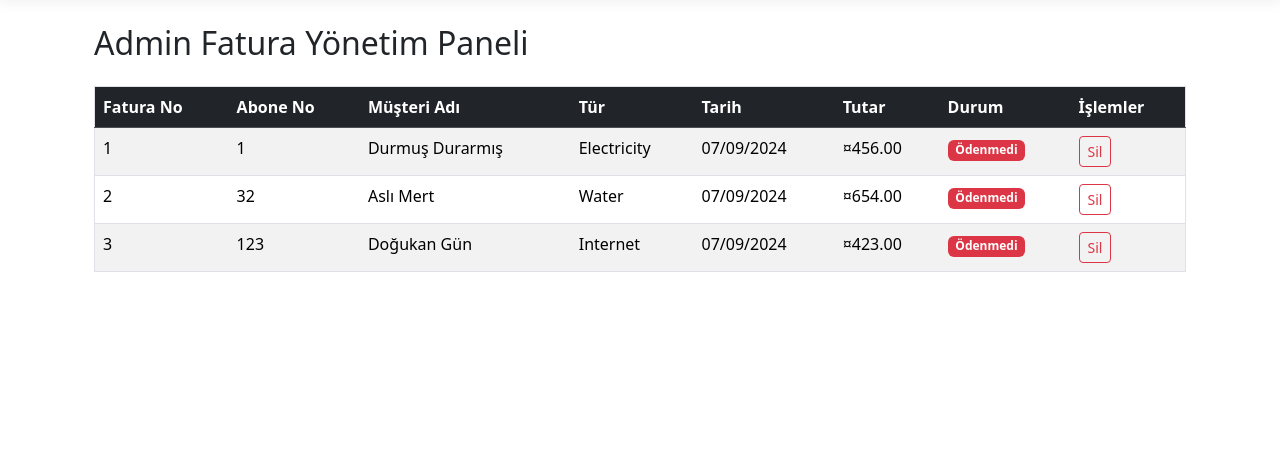
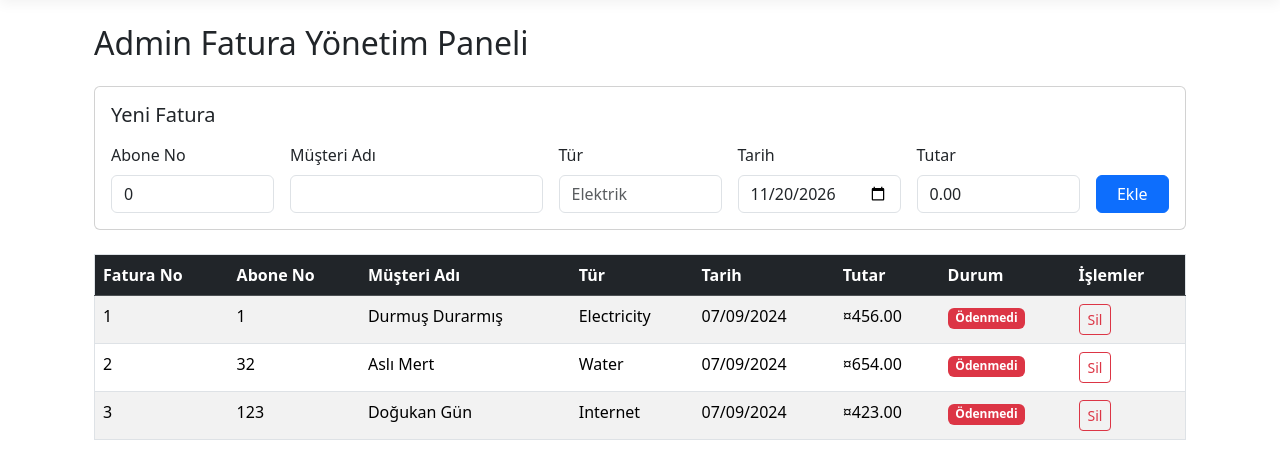
Before and after one commit to Tobacconist/ASPNET-Core-Bill-Payment-System, an ASP.NET Core app: page /Baslangic/AdminPanel in a window 1280 px wide. Shown: the part 57-527 px from the top of the page. Run offline with ASP.NET Core 8, Linux system fonts and the light colour scheme; data comes from the database, SQL or seed files in the repository; style sheets or scripts are compiled from the project's sources.

Commit message:
make add-invoice work from admin panel, redirect after delete

```diff
--- a/BillPaymentSystem/Controllers/BaslangicController.cs
+++ b/BillPaymentSystem/Controllers/BaslangicController.cs
@@ -1,7 +1,5 @@
 using Microsoft.AspNetCore.Mvc;
 using BillPaymentSystem.Models;
-using System;
-using System.Linq;
 
 namespace BillPaymentSystem.Controllers
 {
@@ -14,18 +12,14 @@ namespace BillPaymentSystem.Controllers
             _context = context;
         }
 
-        // --- ADMİN PANELİ İŞLEMLERİ ---
-
-        // Faturaları Listeleme
         public IActionResult AdminPanel()
         {
-            var faturalistesi = _context.Faturas.ToList();
-            return View(faturalistesi);
+            return View(PanelModeli());
         }
 
-        // Fatura Silme
         [HttpPost]
-        public IActionResult AdminPanel(int FaturaNo)
+        [ValidateAntiForgeryToken]
+        public IActionResult Sil(int FaturaNo)
         {
             var fatura = _context.Faturas.Find(FaturaNo);
             if (fatura != null)
@@ -33,24 +27,24 @@ namespace BillPaymentSystem.Controllers
                 _context.Faturas.Remove(fatura);
                 _context.SaveChanges();
             }
-            var faturalistesi = _context.Faturas.ToList();
-            return View("AdminPanel", faturalistesi);
+            return RedirectToAction(nameof(AdminPanel));
         }
 
-        // Yeni Fatura Ekleme
         [HttpPost]
-        public IActionResult YeniFaturaEkle(Fatura fatura)
+        [ValidateAntiForgeryToken]
+        public IActionResult YeniFaturaEkle([Bind("AboneNo,Name,FaturaType,Tarih,Tutar")] Fatura fatura)
         {
-            if (ModelState.IsValid)
+            if (!ModelState.IsValid)
             {
-                _context.Faturas.Add(fatura);
-                _context.SaveChanges();
-                return RedirectToAction("AdminPanel");
+                var model = PanelModeli();
+                model.YeniFatura = fatura;
+                return View(nameof(AdminPanel), model);
             }
-            return View(fatura);
+
+            _context.Faturas.Add(fatura);
+            _context.SaveChanges();
+            return RedirectToAction(nameof(AdminPanel));
         }
-
-        // --- MÜŞTERİ ÖDEME İŞLEMİ ---
 
         [HttpPost]
         [ValidateAntiForgeryToken]
@@ -84,5 +78,8 @@ namespace BillPaymentSystem.Controllers
 
             return RedirectToAction("Index", "Home");
         }
+
+        private AdminPanelViewModel PanelModeli() =>
+            new() { Faturalar = _context.Faturas.OrderBy(f => f.FaturaNo).ToList() };
     }
 }
--- a/BillPaymentSystem/Models/Fatura.cs
+++ b/BillPaymentSystem/Models/Fatura.cs
@@ -8,11 +8,15 @@ namespace BillPaymentSystem.Models
 
         [Key]
         public int FaturaNo { get; set; }
+        [Range(1, int.MaxValue, ErrorMessage = "Abone numarası pozitif olmalı.")]
         public int AboneNo { get; set; }
+        [Required(ErrorMessage = "Müşteri adı zorunlu."), StringLength(100)]
         public string Name { get; set; } = string.Empty;
+        [Required(ErrorMessage = "Fatura türü zorunlu."), StringLength(50)]
         public string FaturaType { get; set; } = string.Empty;
         public DateTime Tarih { get; set; }
         public bool Durum { get; set; }
+        [Range(0.01, 1_000_000, ErrorMessage = "Tutar 0,01 ile 1.000.000 arasında olmalı.")]
         public decimal Tutar { get; set; }
 
         public int GecikmeGunu(DateTime odemeTarihi) =>
--- a/BillPaymentSystem/Views/Baslangic/AdminPanel.cshtml
+++ b/BillPaymentSystem/Views/Baslangic/AdminPanel.cshtml
@@ -1,4 +1,4 @@
-@model IEnumerable<BillPaymentSystem.Models.Fatura>
+@model BillPaymentSystem.Models.AdminPanelViewModel
 
 @{
     ViewData["Title"] = "Admin Fatura Paneli";
@@ -6,6 +6,41 @@
 
 <div class="container mt-4">
     <h2 class="mb-4">Admin Fatura Yönetim Paneli</h2>
+
+    <form asp-action="YeniFaturaEkle" method="post" class="card card-body mb-4">
+        <h5 class="mb-3">Yeni Fatura</h5>
+        <div asp-validation-summary="ModelOnly" class="text-danger"></div>
+        <div class="row g-3">
+            <div class="col-md-2">
+                <label asp-for="YeniFatura.AboneNo" class="form-label">Abone No</label>
+                <input asp-for="YeniFatura.AboneNo" class="form-control" />
+                <span asp-validation-for="YeniFatura.AboneNo" class="text-danger"></span>
+            </div>
+            <div class="col-md-3">
+                <label asp-for="YeniFatura.Name" class="form-label">Müşteri Adı</label>
+                <input asp-for="YeniFatura.Name" class="form-control" />
+                <span asp-validation-for="YeniFatura.Name" class="text-danger"></span>
+            </div>
+            <div class="col-md-2">
+                <label asp-for="YeniFatura.FaturaType" class="form-label">Tür</label>
+                <input asp-for="YeniFatura.FaturaType" class="form-control" placeholder="Elektrik" />
+                <span asp-validation-for="YeniFatura.FaturaType" class="text-danger"></span>
+            </div>
+            <div class="col-md-2">
+                <label asp-for="YeniFatura.Tarih" class="form-label">Tarih</label>
+                <input asp-for="YeniFatura.Tarih" type="date" class="form-control" />
+                <span asp-validation-for="YeniFatura.Tarih" class="text-danger"></span>
+            </div>
+            <div class="col-md-2">
+                <label asp-for="YeniFatura.Tutar" class="form-label">Tutar</label>
+                <input asp-for="YeniFatura.Tutar" class="form-control" />
+                <span asp-validation-for="YeniFatura.Tutar" class="text-danger"></span>
+            </div>
+            <div class="col-md-1 d-flex align-items-end">
+                <button type="submit" class="btn btn-primary w-100">Ekle</button>
+            </div>
+        </div>
+    </form>
 
     <table class="table table-hover table-striped border">
         <thead class="table-dark">
@@ -21,7 +56,7 @@
             </tr>
         </thead>
         <tbody>
-            @foreach (var fatura in Model)
+            @foreach (var fatura in Model.Faturalar)
             {
                 <tr>
                     <td>@fatura.FaturaNo</td>
@@ -36,7 +71,7 @@
                         </span>
                     </td>
                     <td>
-                        <form asp-action="AdminPanel" method="post" onsubmit="return confirm('Silmek istediğinize emin misiniz?');">
+                        <form asp-action="Sil" method="post" onsubmit="return confirm('Silmek istediğinize emin misiniz?');">
                             <input type="hidden" name="FaturaNo" value="@fatura.FaturaNo" />
                             <button type="submit" class="btn btn-sm btn-outline-danger">Sil</button>
                         </form>
@@ -46,3 +81,7 @@
         </tbody>
     </table>
 </div>
+
+@section Scripts {
+    <partial name="_ValidationScriptsPartial" />
+}
--- a/BillPaymentSystem/Views/Baslangic/AdminPanel.cshtml.cs
+++ /dev/null
@@ -1,12 +0,0 @@
-using Microsoft.AspNetCore.Mvc;
-using Microsoft.AspNetCore.Mvc.RazorPages;
-
-namespace BillPaymentSystem.Views.Baslangic
-{
-    public class AdminPanelModel : PageModel
-    {
-        public void OnGet()
-        {
-        }
-    }
-}
```
Also changed, not shown: BillPaymentSystem/Models/AdminPanelViewModel.cs (added, +8 -0 lines).
